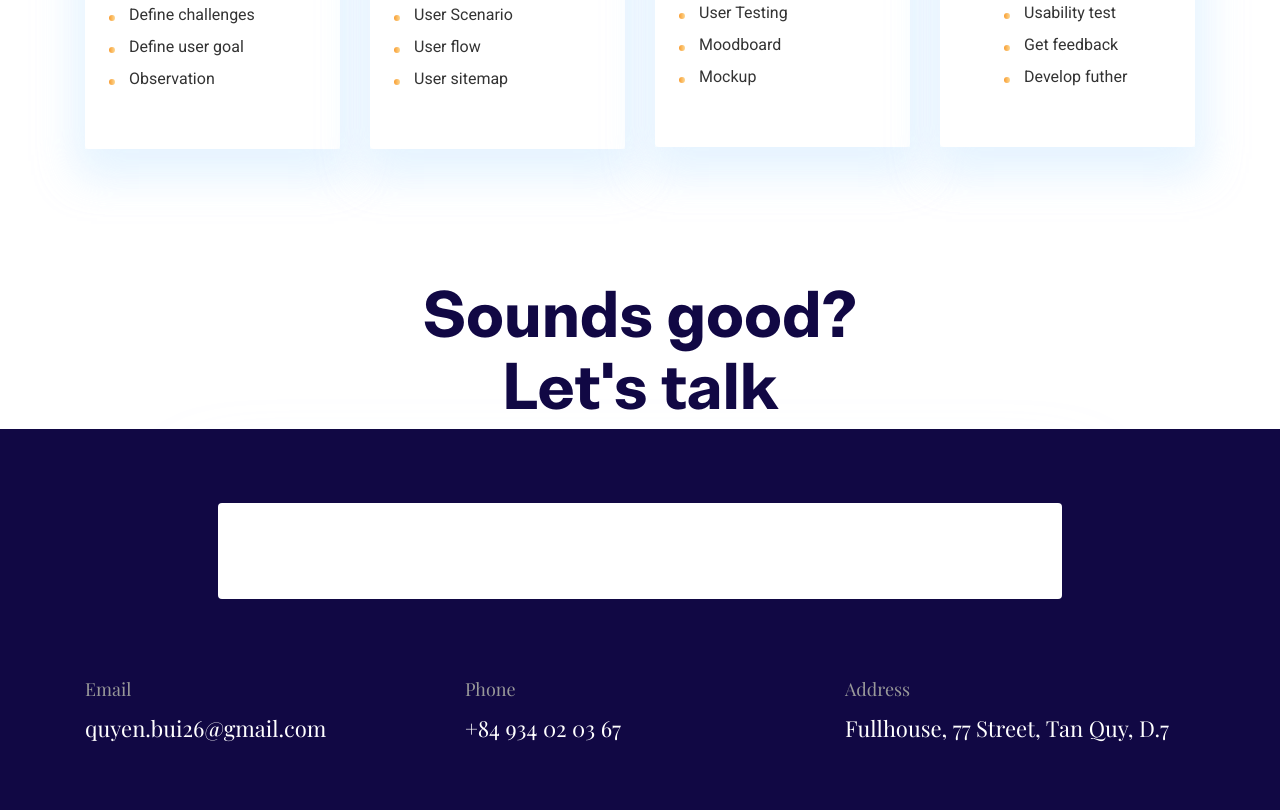
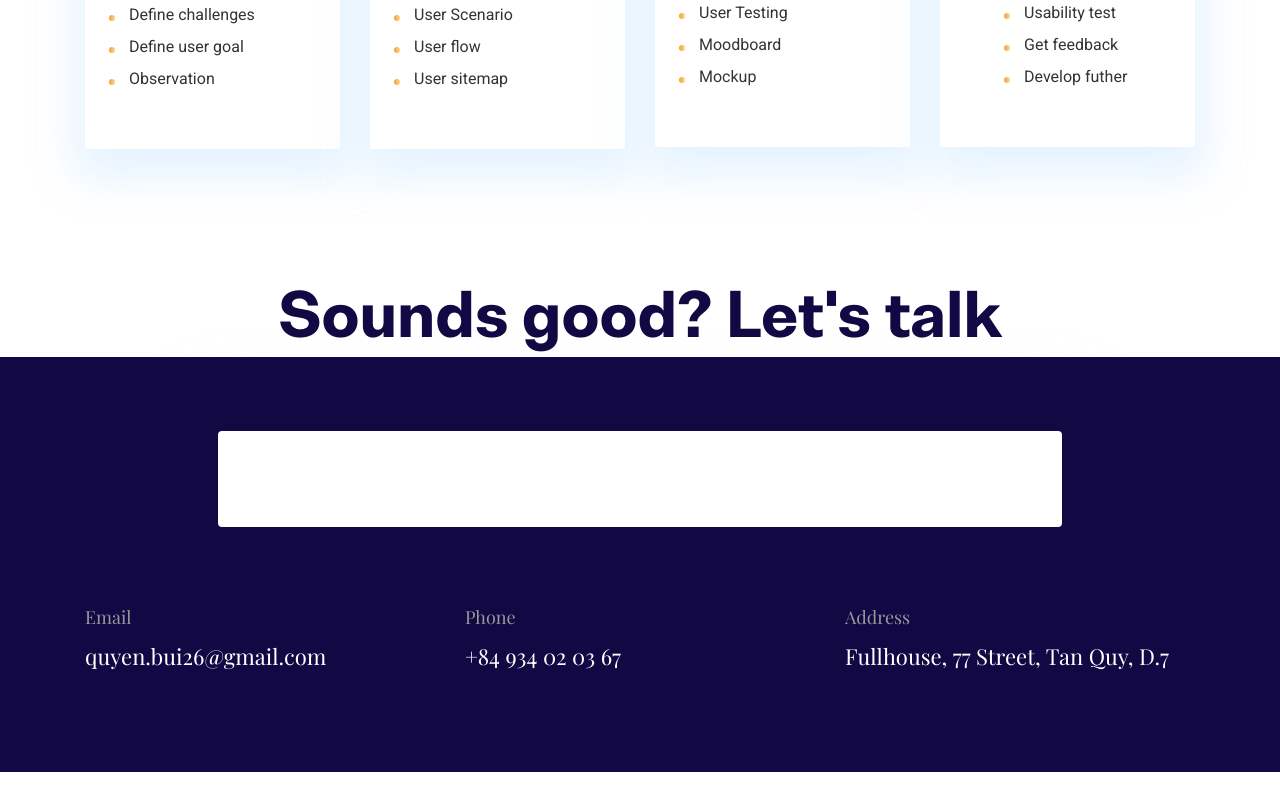
Before and after one commit to quyenweb/my-portfolio, a plain HTML site: page about.html in a window 1280 px wide. Shown: the part 1742-2552 px from the top of the page. After the commit the page ends 2514 px from the top, so only its background shows below. Drawn offline with nearby package versions, Linux system fonts and the light colour scheme; a script that the page names is missing.

Commit message:
Update about.html

```diff
--- a/about.html
+++ b/about.html
@@ -184,7 +184,7 @@
   <div class="container">
     <div class="row">
       <div class="col-12 text-center">
-        <h2 class="section-title"> Sounds good?</br> Let's talk </h2>
+        <h2 class="section-title"> Sounds good? Let's talk </h2>
       </div>
       <div class="col-lg-8 mx-auto">
         <div class="bg-white rounded text-center p-5 shadow-down">
```
